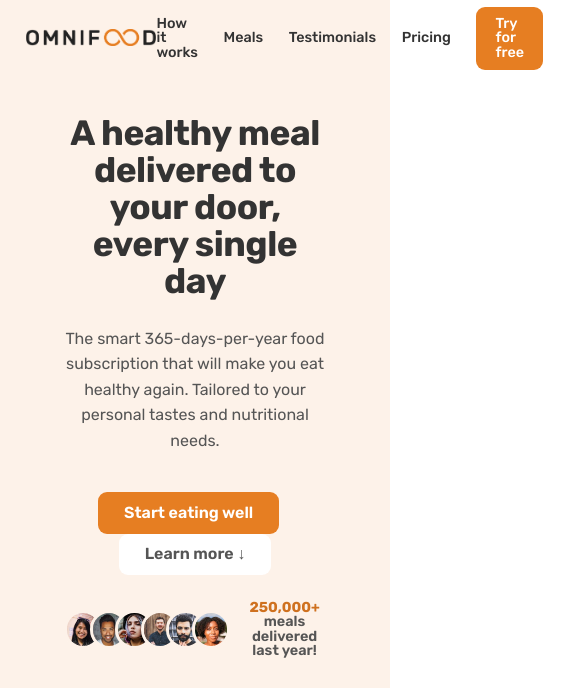
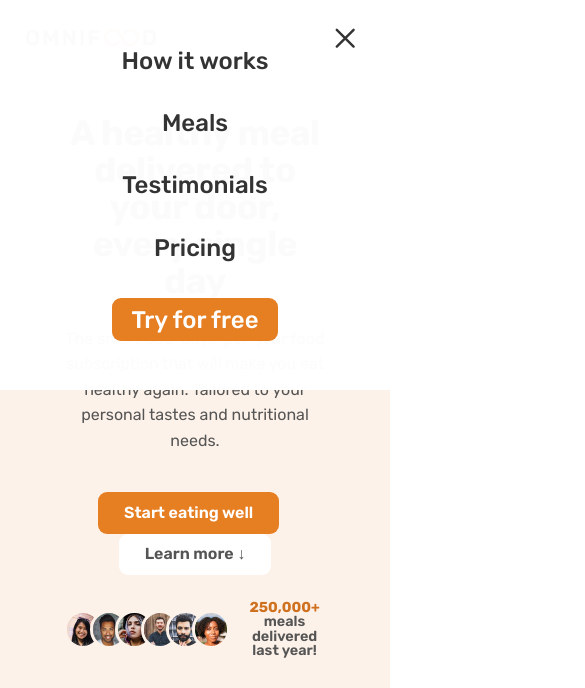
Before and after one commit to Yogihafidh/Omnifood-Website, a plain HTML site: page index.html in a window 390 px wide. Shown: the top 688 px of the page, 585 px wide, since content can reach past the window. Drawn offline with nearby package versions, Linux system fonts and the light colour scheme.

Commit message:
Add mobile navigation

```diff
--- a/css/general.css
+++ b/css/general.css
@@ -67,6 +67,7 @@ html {
   /* 10px / 16px = 0.625 = 62.5% */
   /* Percentage of user's browser font-size setting */
   font-size: 62.5%;
+  overflow-x: hidden;
 }
 
 body {
@@ -74,6 +75,7 @@ body {
   line-height: 1;
   font-weight: 400;
   color: #555;
+  overflow-x: hidden;
 }
 
 /**************************/
--- a/css/queries.css
+++ b/css/queries.css
@@ -123,4 +123,65 @@ Instead, 1 REM = 1 EM = 16px
   .btn--form {
     margin-top: 1.2rem;
   }
+
+  /* MOBILE NAVIGATION */
+
+  .btn-mobile-nav {
+    display: block;
+  }
+
+  .header {
+    position: relative;
+  }
+
+  .main-nav {
+    position: absolute;
+    top: 0;
+    left: 0;
+    background-color: rgba(255, 255, 255, 0.98);
+    height: 100vw;
+    width: 100%;
+    transition: all 0.5s ease-in;
+    transform: translateX(100%);
+
+    display: flex;
+    align-items: center;
+    justify-content: center;
+
+    /* HIDE NAVIGATION */
+
+    /* 1. Hide it visually */
+    opacity: 0;
+
+    /* 2. Make it unaccessible to mouse and keyboard */
+    pointer-events: none;
+
+    /* 3. Hide it from screen reader*/
+    visibility: hidden;
+  }
+
+  .nav-open .main-nav {
+    opacity: 1;
+    pointer-events: auto;
+    visibility: visible;
+    transform: translateX(0);
+  }
+
+  .nav-open .icon-mobile-nav[name="close-outline"] {
+    display: block;
+  }
+
+  .nav-open .icon-mobile-nav[name="menu-outline"] {
+    display: none;
+  }
+
+  .main-nav-list {
+    flex-direction: column;
+    gap: 4.8rem;
+  }
+
+  .main-nav-link:link,
+  .main-nav-link:visited {
+    font-size: 3rem;
+  }
 }
--- a/css/style.css
+++ b/css/style.css
@@ -54,6 +54,22 @@
 .main-nav-link.nav-cta:hover,
 .main-nav-link.nav-cta:active {
   background-color: #cf711f;
+}
+
+.btn-mobile-nav {
+  border: none;
+  background: none;
+  cursor: pointer;
+  display: none;
+}
+.icon-mobile-nav {
+  height: 4.8rem;
+  width: 4.8rem;
+  color: #333;
+}
+
+.icon-mobile-nav[name="close-outline"] {
+  display: none;
 }
 
 /**************************/
--- a/index.html
+++ b/index.html
@@ -20,7 +20,7 @@
 </head>
 
 <body>
-  <header class="header">
+  <header class="header nav-open">
     <a href="#">
       <img class="logo" alt="Omnifood logo" src="img/omnifood-logo.png" />
     </a>
@@ -33,6 +33,10 @@
         <li><a class="main-nav-link nav-cta" href="#">Try for free</a></li>
       </ul>
     </nav>
+    <button class="btn-mobile-nav">
+      <ion-icon name="menu-outline" class="icon-mobile-nav"></ion-icon>
+      <ion-icon name="close-outline" class="icon-mobile-nav"></ion-icon>
+    </button>
   </header>
 
   <main>
```
